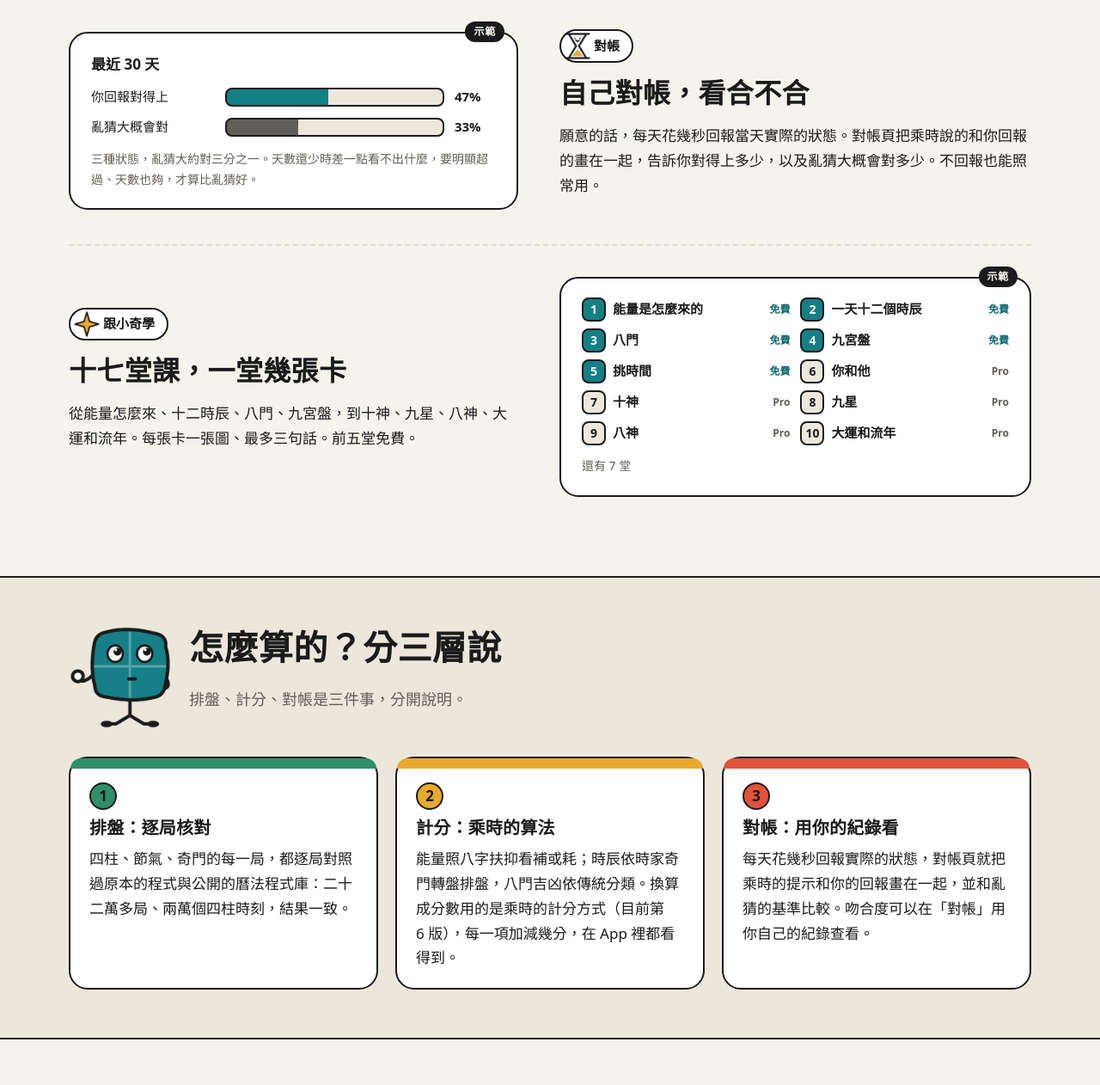
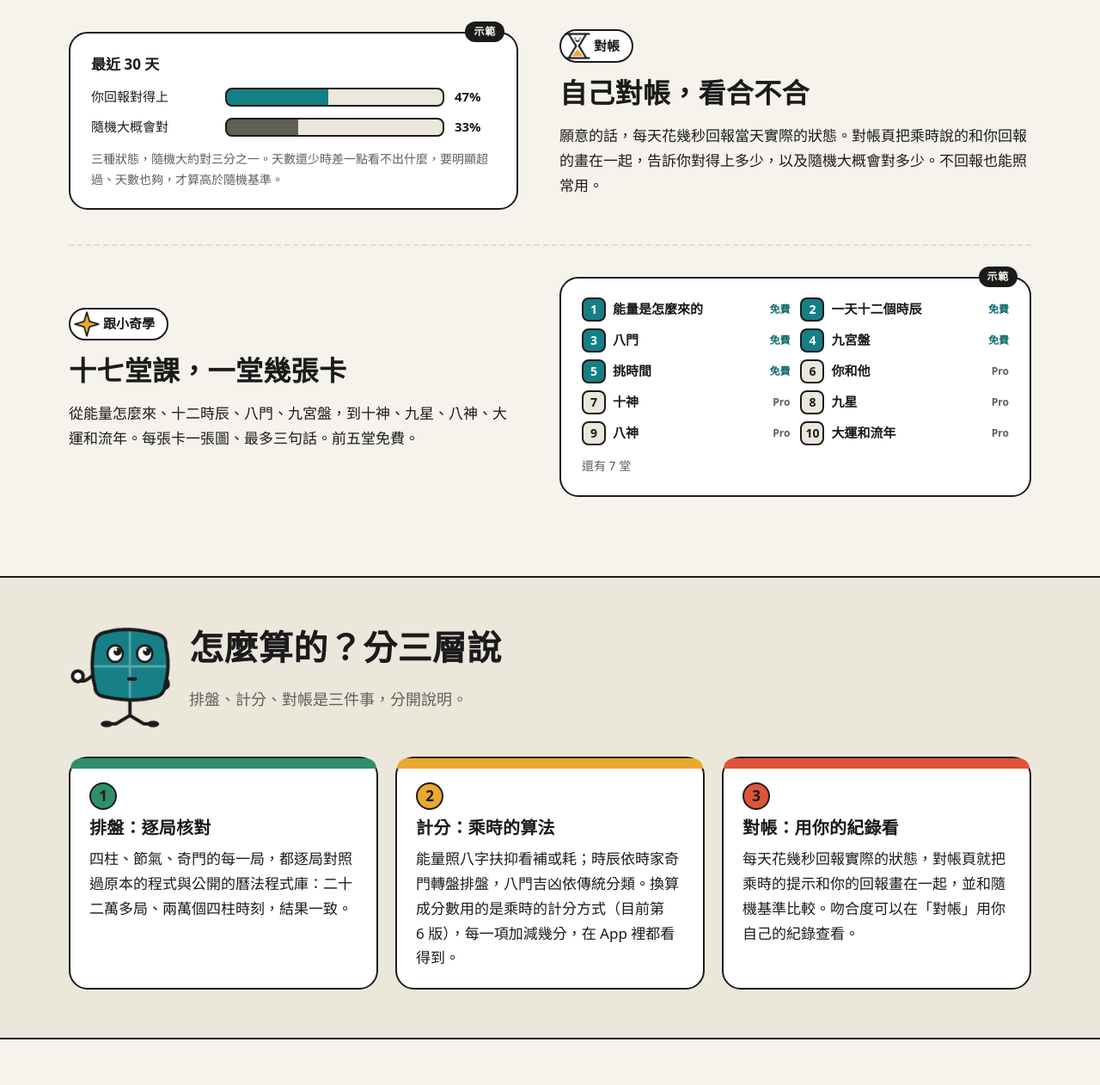
Before and after one commit to sona-orbit/chengshi, a plain HTML site: page index.html in a window 1280 px wide. Shown: the part 2832-4094 px from the top of the page at 86% size. Drawn offline with Linux system fonts and the light colour scheme.

Commit message:
Neutral wording for the accuracy baseline
Co-Authored-By: Claude Opus 5.5 <noreply@anthropic.com>

```diff
--- a/index.html
+++ b/index.html
@@ -122,13 +122,13 @@
 <div class="feature-text">
 <p class="tab"><picture class="doodle in" aria-hidden="true"><source media="(prefers-color-scheme: dark)" srcset="/chengshi/assets/doodle/hourglass-dark.webp"><img src="/chengshi/assets/doodle/hourglass-light.webp" alt="" width="30" height="31" loading="lazy" decoding="async"></picture><span>對帳</span></p>
 <h3>自己對帳，看合不合</h3>
-<p>願意的話，每天花幾秒回報當天實際的狀態。對帳頁把乘時說的和你回報的畫在一起，告訴你對得上多少，以及亂猜大概會對多少。不回報也能照常用。</p>
+<p>願意的話，每天花幾秒回報當天實際的狀態。對帳頁把乘時說的和你回報的畫在一起，告訴你對得上多少，以及隨機大概會對多少。不回報也能照常用。</p>
 </div>
 <div class="feature-demo"><span class="demo-tag">示範</span><div class="demo demo-record">
 <p class="demo-title">最近 30 天</p>
 <div class="bar"><span>你回報對得上</span><i style="--w:47%"></i><b>47%</b></div>
-<div class="bar base"><span>亂猜大概會對</span><i style="--w:33%"></i><b>33%</b></div>
-<p class="demo-note">三種狀態，亂猜大約對三分之一。天數還少時差一點看不出什麼，要明顯超過、天數也夠，才算比亂猜好。</p>
+<div class="bar base"><span>隨機大概會對</span><i style="--w:33%"></i><b>33%</b></div>
+<p class="demo-note">三種狀態，隨機大約對三分之一。天數還少時差一點看不出什麼，要明顯超過、天數也夠，才算高於隨機基準。</p>
 </div></div>
 </article>
 <article class="feature" id="f-learn">
@@ -143,7 +143,7 @@
 
 <section id="honest" class="honest"><div class="wrap">
 <div class="sec-head with-art"><picture class="sec-mascot"><source media="(prefers-color-scheme: dark)" srcset="/chengshi/assets/art/think-dark.webp"><img src="/chengshi/assets/art/think-light.webp" alt="小奇歪著頭在想" width="120" height="120" loading="lazy" decoding="async"></picture><div><h2>怎麼算的？分三層說</h2><p>排盤、計分、對帳是三件事，分開說明。</p></div></div>
-<ol class="layers"><li class="layer layer-wood"><span class="layer-n">1</span><h3>排盤：逐局核對</h3><p>四柱、節氣、奇門的每一局，都逐局對照過原本的程式與公開的曆法程式庫：二十二萬多局、兩萬個四柱時刻，結果一致。</p></li><li class="layer layer-earth"><span class="layer-n">2</span><h3>計分：乘時的算法</h3><p>能量照八字扶抑看補或耗；時辰依時家奇門轉盤排盤，八門吉凶依傳統分類。換算成分數用的是乘時的計分方式（目前第 6 版），每一項加減幾分，在 App 裡都看得到。</p></li><li class="layer layer-fire"><span class="layer-n">3</span><h3>對帳：用你的紀錄看</h3><p>每天花幾秒回報實際的狀態，對帳頁就把乘時的提示和你的回報畫在一起，並和亂猜的基準比較。吻合度可以在「對帳」用你自己的紀錄查看。</p></li></ol>
+<ol class="layers"><li class="layer layer-wood"><span class="layer-n">1</span><h3>排盤：逐局核對</h3><p>四柱、節氣、奇門的每一局，都逐局對照過原本的程式與公開的曆法程式庫：二十二萬多局、兩萬個四柱時刻，結果一致。</p></li><li class="layer layer-earth"><span class="layer-n">2</span><h3>計分：乘時的算法</h3><p>能量照八字扶抑看補或耗；時辰依時家奇門轉盤排盤，八門吉凶依傳統分類。換算成分數用的是乘時的計分方式（目前第 6 版），每一項加減幾分，在 App 裡都看得到。</p></li><li class="layer layer-fire"><span class="layer-n">3</span><h3>對帳：用你的紀錄看</h3><p>每天花幾秒回報實際的狀態，對帳頁就把乘時的提示和你的回報畫在一起，並和隨機基準比較。吻合度可以在「對帳」用你自己的紀錄查看。</p></li></ol>
 </div></section>
 
 <section class="private"><div class="wrap private-grid">
```
